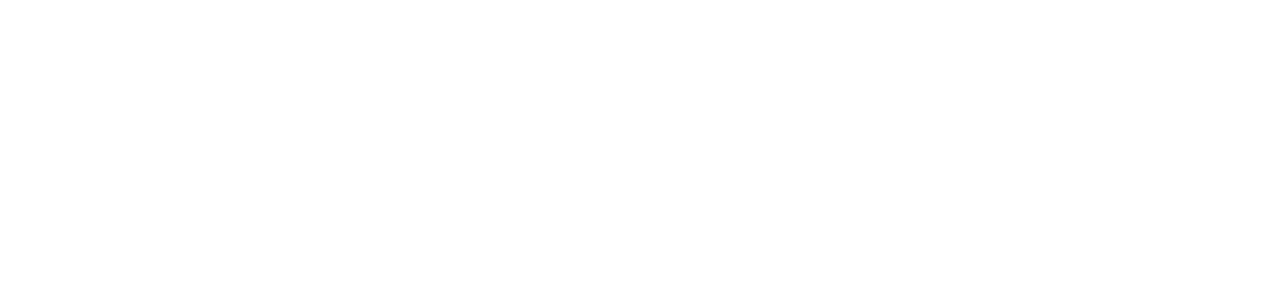
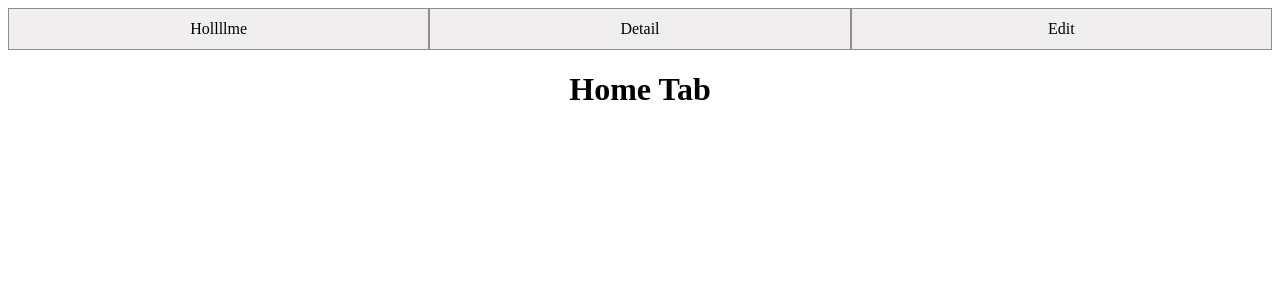
Before and after one commit to shiropt/nuxt3-test, a Nuxt app: page /tab in a window 1280 px wide. Before the commit this address had no page. Shown: the top 300 px of the page. Built offline with nearby package versions, Linux system fonts and the light colour scheme.

Commit message:
dymamic component sample

```diff
--- /dev/null
+++ b/src/components/tabContent/Detail.vue
@@ -0,0 +1,14 @@
+<script setup lang="ts"></script>
+<template>
+  <div class="wrap">
+    <h1>Detail Tab</h1>
+  </div>
+</template>
+<style>
+.wrap {
+  width: 100%;
+  height: calc(100vh - 58px);
+  display: flex;
+  justify-content: center;
+}
+</style>
--- /dev/null
+++ b/src/components/tabContent/Edit.vue
@@ -0,0 +1,14 @@
+<script setup lang="ts"></script>
+<template>
+  <div class="wrap">
+    <h1>Edit Tab</h1>
+  </div>
+</template>
+<style>
+.wrap {
+  width: 100%;
+  height: calc(100vh - 58px);
+  display: flex;
+  justify-content: center;
+}
+</style>
--- /dev/null
+++ b/src/components/tabContent/Home.vue
@@ -0,0 +1,14 @@
+<script setup lang="ts"></script>
+<template>
+  <div class="wrap">
+    <h1>Home Tab</h1>
+  </div>
+</template>
+<style>
+.wrap {
+  width: 100%;
+  height: calc(100vh - 58px);
+  display: flex;
+  justify-content: center;
+}
+</style>
--- a/src/pages/index.vue
+++ b/src/pages/index.vue
@@ -1,7 +1,6 @@
 <script setup lang="ts">
 type Todo = { userId: number; id: number; title: string; completed: boolean };
 const { data, error } = await useFetch<Todo[]>(() => "https://jsonplaceholder.typicode.com/todos");
-const click = () => console.log("click!!");
 </script>
 <template>
   <div>
@@ -10,6 +9,23 @@
     <div v-else v-for="todo in data" :key="todo.id">
       <p>{{ todo.title }}</p>
     </div>
-    <ButtonPrimary @click="click">click</ButtonPrimary>
   </div>
 </template>
+<style>
+.tab-head-wrap {
+  display: flex;
+  justify-content: space-around;
+}
+.tab-head-wrap > div {
+  background: rgb(240, 238, 238);
+  border: 1px solid rgb(146, 140, 140);
+  width: 100%;
+  height: 40px;
+  line-height: 40px;
+  text-align: center;
+  cursor: pointer;
+}
+.tab-head-wrap > div:hover {
+  opacity: 0.7;
+}
+</style>
--- /dev/null
+++ b/src/pages/tab.vue
@@ -0,0 +1,54 @@
+<script setup lang="ts">
+// type Todo = { userId: number; id: number; title: string; completed: boolean };
+// const { data, error } = await useFetch<Todo[]>(() => "https://jsonplaceholder.typicode.com/todos");
+const Edit = resolveComponent("TabContentEdit");
+const Home = resolveComponent("TabContentHome");
+const Detail = resolveComponent("TabContentDetail");
+const currentTab = ref(Home);
+const selectTab = (value: "HOME" | "DETAIL" | "EDIT") => {
+  if (value === "HOME") {
+    currentTab.value = Home;
+  }
+  if (value === "DETAIL") {
+    currentTab.value = Detail;
+  }
+  if (value === "EDIT") {
+    currentTab.value = Edit;
+  }
+};
+</script>
+<template>
+  <div>
+    <div class="tab-wrap">
+      <div class="tab-head-wrap">
+        <div @click="selectTab('HOME')">Hollllme</div>
+        <div @click="selectTab('DETAIL')">Detail</div>
+        <div @click="selectTab('EDIT')">Edit</div>
+      </div>
+      <component :is="currentTab" />
+    </div>
+    <!-- <div v-if="error">error</div>
+    <div v-else-if="!data">loading...</div>
+    <div v-else v-for="todo in data" :key="todo.id">
+      <p>{{ todo.title }}</p>
+    </div> -->
+  </div>
+</template>
+<style>
+.tab-head-wrap {
+  display: flex;
+  justify-content: space-around;
+}
+.tab-head-wrap > div {
+  background: rgb(240, 238, 238);
+  border: 1px solid rgb(146, 140, 140);
+  width: 100%;
+  height: 40px;
+  line-height: 40px;
+  text-align: center;
+  cursor: pointer;
+}
+.tab-head-wrap > div:hover {
+  opacity: 0.7;
+}
+</style>
```
